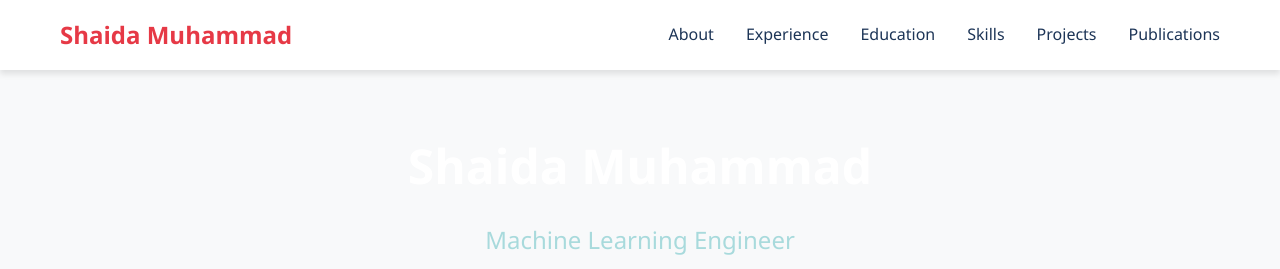
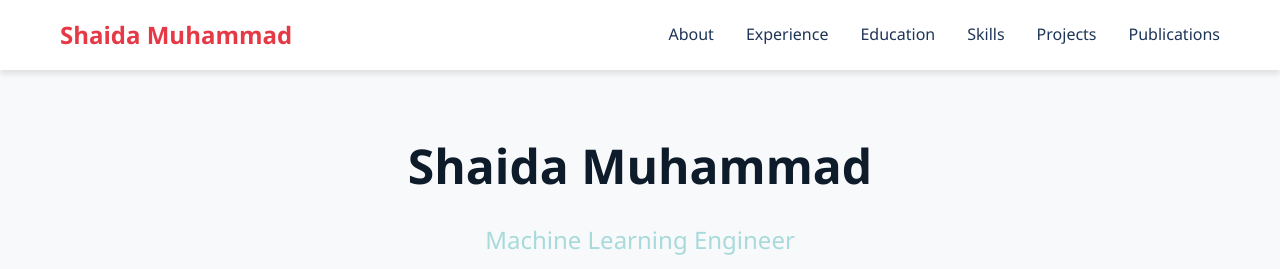
Before and after one commit to ShaidaMuhammad/ShaidaMuhammad.github.io, a plain HTML site: page index.html in a window 1280 px wide. Shown: the top 269 px of the page. Drawn offline with Linux system fonts and the light colour scheme.

Commit message:
Update index.html

```diff
--- a/index.html
+++ b/index.html
@@ -567,7 +567,7 @@
     <!-- Hero Section -->
     <section class="hero">
         <div class="container">
-            <h1>Shaida Muhammad</h1>
+            <h1 style="color: #0d1b2a;">Shaida Muhammad</h1>
             <h2>Machine Learning Engineer</h2>
             <div class="contact-info">
                 <a href="mailto:shaidasherpao@gmail.com"><i class="fas fa-envelope"></i> shaidasherpao@gmail.com</a>
```
